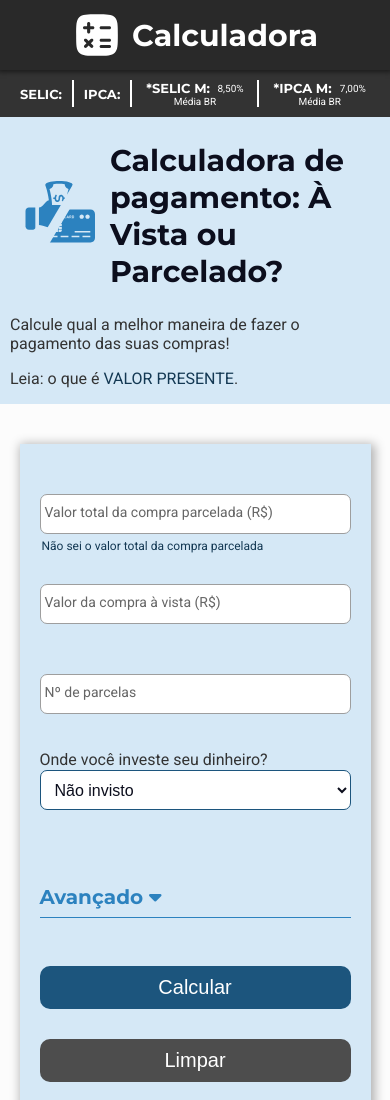
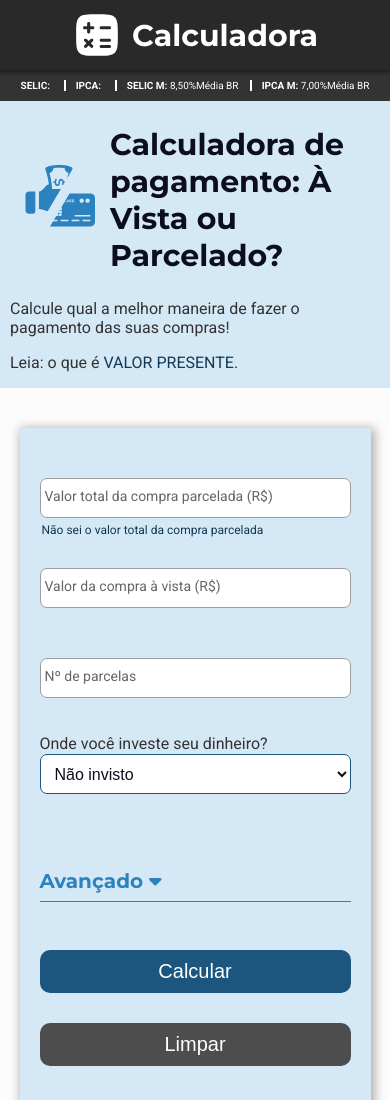
Before and after one commit to RuanGemmer/InterestWebCalculator, a website built with webpack: page src/cash_or_credit.html in a window 390 px wide. Shown: the top 1100 px of the page. Built offline with nearby package versions, Linux system fonts and the light colour scheme; no server answers.

Commit message:
Configured CSS for indicators numbers on cash_or_credit page

```diff
--- a/src/assets/css/style.css
+++ b/src/assets/css/style.css
@@ -577,16 +577,21 @@ input:valid ~ label {
     border-left: 2px solid var(--color-white);
 }
 
-.indicator-datas p {
+.indicator-datas .indicator-numbers {
     margin-left: var(--gap-smaller);
     text-align: center;
     justify-items: center;
     font-size: 1.4rem;
 }
 
-.indicator-datas p,
-.indicator-datas h5 {
+.indicator-datas .indicator-numbers,
+.indicator-datas .indicator-title {
     margin: 0 auto;
+}
+
+.indicator-datas .indicator-title {
+    font-size: 1.4rem;
+    font-weight: bold;
 }
 
 /* Results */
@@ -854,12 +859,12 @@ input:valid ~ label {
         margin-top: 0;
     }
 
-    .indicator-datas p {
+    .indicator-datas .indicator-numbers {
         font-size: 1rem;
     }
 
-    .indicator-datas h5 {
-        font-size: 1.3rem;
+    .indicator-datas .indicator-title {
+        font-size: 1rem;
     }
 }
 
--- a/src/assets/js/get_data_from_bacen.js
+++ b/src/assets/js/get_data_from_bacen.js
@@ -31,7 +31,7 @@ export async function selicFutureAA() {
         "https://olinda.bcb.gov.br/olinda/servico/Expectativas/versao/v1/odata/ExpectativasMercadoTop5Anuais?$top=5&$filter=Indicador%20eq%20'Selic'&$orderby=Data%20desc&$format=json&$select=Indicador,Data,DataReferencia,Media";
     const apiKey = "dsjknverui!@151#54cd@FD";
     try {
-        let back = await requestToApiFocus(url, apiKey, "432f", `*SELIC F`);
+        let back = await requestToApiFocus(url, apiKey, "432f", `SELIC F`);
         return back;
     } catch (error) {
         console.error("Erro:", error);
@@ -44,7 +44,7 @@ export async function ipcaFutureAA() {
         "https://olinda.bcb.gov.br/olinda/servico/Expectativas/versao/v1/odata/ExpectativasMercadoTop5Anuais?$top=5&$filter=Indicador%20eq%20'IPCA'&$orderby=Data%20desc&$format=json&$select=Indicador,Data,DataReferencia,Media";
     const apiKey = "dsjknverui!@151#54cd@FD";
     try {
-        let back = await requestToApiFocus(url, apiKey, "13522f", `*IPCA F`);
+        let back = await requestToApiFocus(url, apiKey, "13522f", `IPCA F`);
         return back;
     } catch (error) {
         console.error("Erro:", error);
--- a/src/assets/js/indicators.js
+++ b/src/assets/js/indicators.js
@@ -44,7 +44,7 @@ async function selicActual() {
     indicator1.classList.remove("fa-spinner");
     indicator1.classList.remove("fa-spin-pulse");
 
-    indicatorTitle1.innerHTML = `${selicActualData.indicator}: `;
+    indicatorTitle1.innerHTML = `${selicActualData.indicator}:&nbsp`;
     indicatorValue1.innerHTML = `${selicActualData.value.replace(".", ",")}%`;
     indicatorDate1.innerHTML = selicActualData.dateObtained;
 }
@@ -62,7 +62,7 @@ async function ipcaActual() {
     indicator2.classList.remove("fa-spin-pulse");
     indicator2.classList.add("border-left");
 
-    indicatorTitle2.innerHTML = `${ipcaActualData.indicator}: `;
+    indicatorTitle2.innerHTML = `${ipcaActualData.indicator}:&nbsp`;
     indicatorValue2.innerHTML = `${ipcaActualData.value.replace(".", ",")}%`;
     indicatorDate2.innerHTML = ipcaActualData.dateObtained;
 }
@@ -80,7 +80,7 @@ async function selicFuture() {
     indicator3.classList.remove("fa-spin-pulse");
     indicator3.classList.add("border-left");
 
-    indicatorTitle3.innerHTML = `${selicFutureData.indicator}: `;
+    indicatorTitle3.innerHTML = `${selicFutureData.indicator}:&nbsp`;
     indicatorValue3.innerHTML = `${formatNumberBrazil(selicFutureData.value)}%`;
     indicatorDate3.innerHTML = selicFutureData.dateObtained;
 }
@@ -98,7 +98,7 @@ async function ipcaFuture() {
     indicator4.classList.remove("fa-spin-pulse");
     indicator4.classList.add("border-left");
 
-    indicatorTitle4.innerHTML = `${ipcaFutureData.indicator}: `;
+    indicatorTitle4.innerHTML = `${ipcaFutureData.indicator}:&nbsp`;
     indicatorValue4.innerHTML = `${formatNumberBrazil(ipcaFutureData.value)}%`;
     indicatorDate4.innerHTML = ipcaFutureData.dateObtained;
 }
--- a/src/cash_or_credit.html
+++ b/src/cash_or_credit.html
@@ -61,24 +61,24 @@
                     <div class="content-title-container display-flex-column">
                         <div class="display-flex-row">
                             <div class="indicator-datas indicator1">
-                                <h5 id="indicator-title1"></h5>
-                                <p id="indicator-value1"></p>
-                                <p id="indicator-date1"></p>
+                                <p class="indicator-title" id="indicator-title1"></p>
+                                <p class="indicator-numbers" id="indicator-value1"></p>
+                                <p class="indicator-numbers" id="indicator-date1"></p>
                             </div>
                             <div class="indicator-datas indicator2">
-                                <h5 id="indicator-title2"></h5>
-                                <p id="indicator-value2"></p>
-                                <p id="indicator-date2"></p>
+                                <p class="indicator-title" id="indicator-title2"></p>
+                                <p class="indicator-numbers" id="indicator-value2"></p>
+                                <p class="indicator-numbers" id="indicator-date2"></p>
                             </div>
                             <div class="indicator-datas indicator3">
-                                <h5 id="indicator-title3"></h5>
-                                <p id="indicator-value3"></p>
-                                <p id="indicator-date3"></p>
+                                <p class="indicator-title" id="indicator-title3"></p>
+                                <p class="indicator-numbers" id="indicator-value3"></p>
+                                <p class="indicator-numbers" id="indicator-date3"></p>
                             </div>
                             <div class="indicator-datas indicator4">
-                                <h5 id="indicator-title4"></h5>
-                                <p id="indicator-value4"></p>
-                                <p id="indicator-date4"></p>
+                                <p class="indicator-title" id="indicator-title4"></p>
+                                <p class="indicator-numbers" id="indicator-value4"></p>
+                                <p class="indicator-numbers" id="indicator-date4"></p>
                             </div>
                         </div>
                     </div>
```
